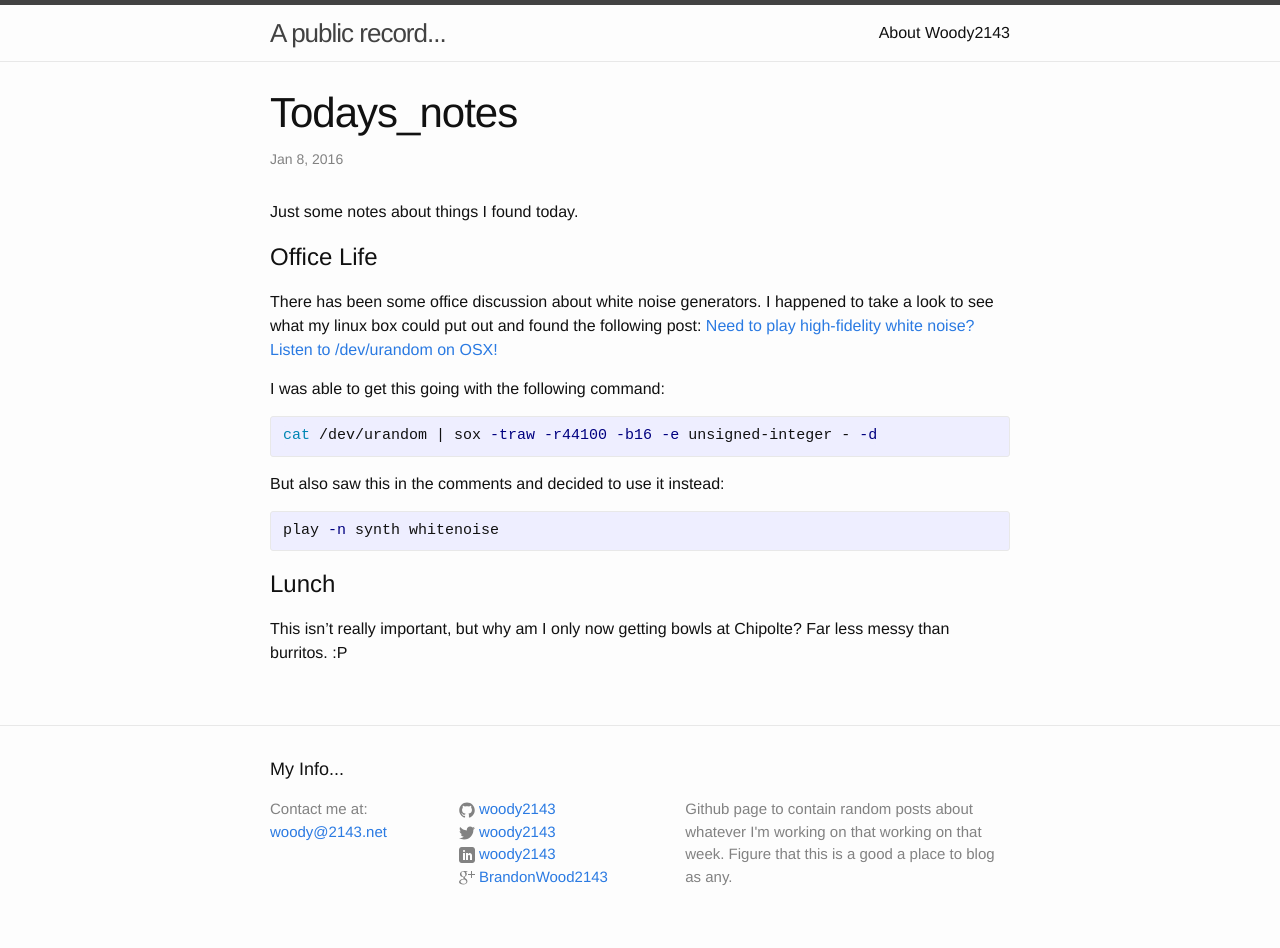
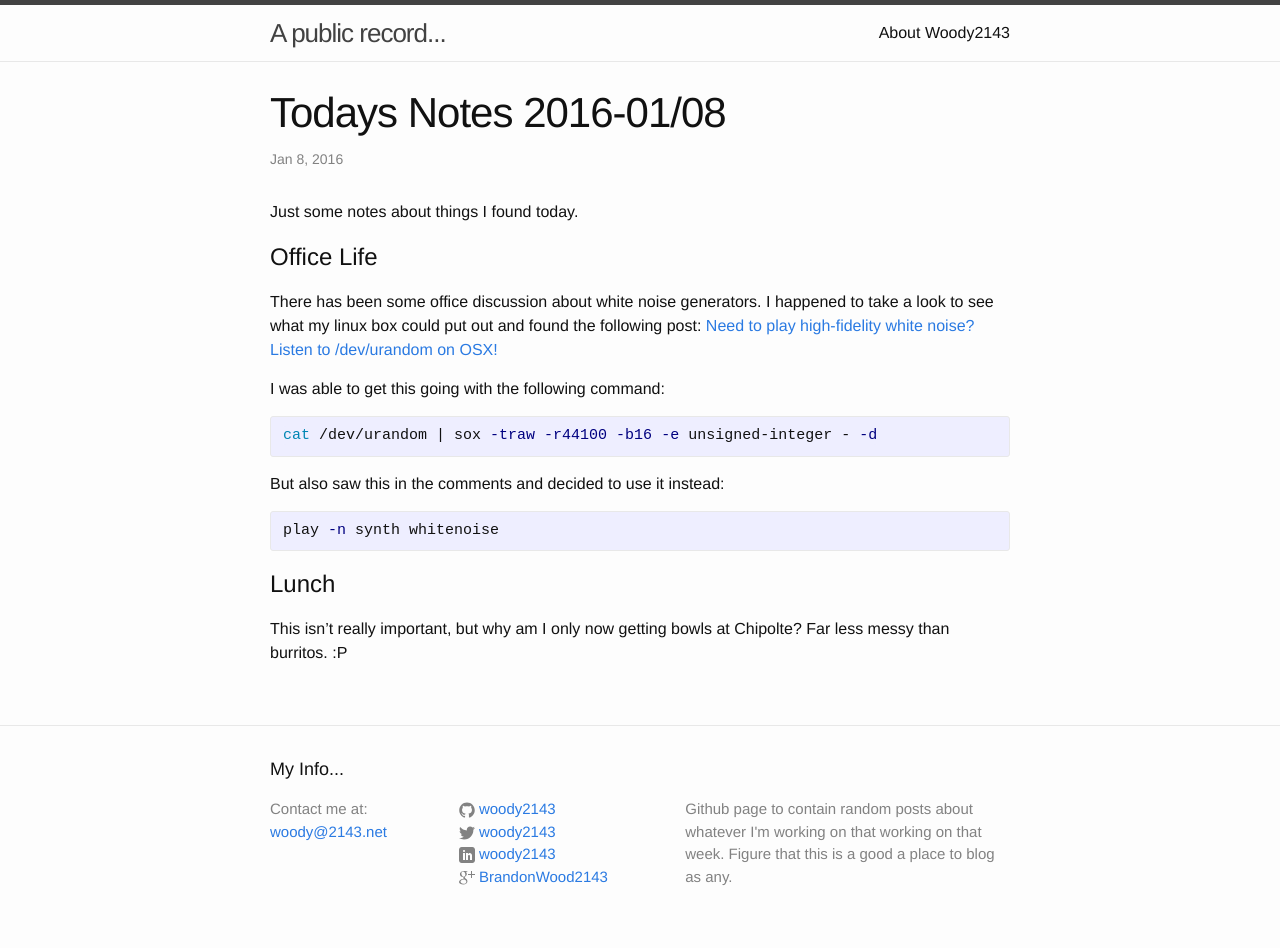
Before and after one commit to Woody2143/woody2143.github.io, a Jekyll site: the page built from _posts/2016-01-08-Todays_Notes.md, in a window 1280 px wide. Built offline with Jekyll 4.4.1, drawn with Linux system fonts in a browser that asks for light colours.

Commit message:
fixed titles

```diff
--- a/_posts/2016-01-08-Todays_Notes.md
+++ b/_posts/2016-01-08-Todays_Notes.md
@@ -1,5 +1,6 @@
 ---
 published: true
+title: "Todays Notes 2016-01/08"
 layout: post
 date: "2016-01-08 19:35"
 tags:
--- a/_posts/2016-01-08-markdown-editors.markdown
+++ b/_posts/2016-01-08-markdown-editors.markdown
@@ -1,6 +1,6 @@
 ---
 layout: post
-title: Markdown Editors
+title: "Markdown Editors"
 date: "2016-01-08 10:15"
 tags:
   - markdown
```
